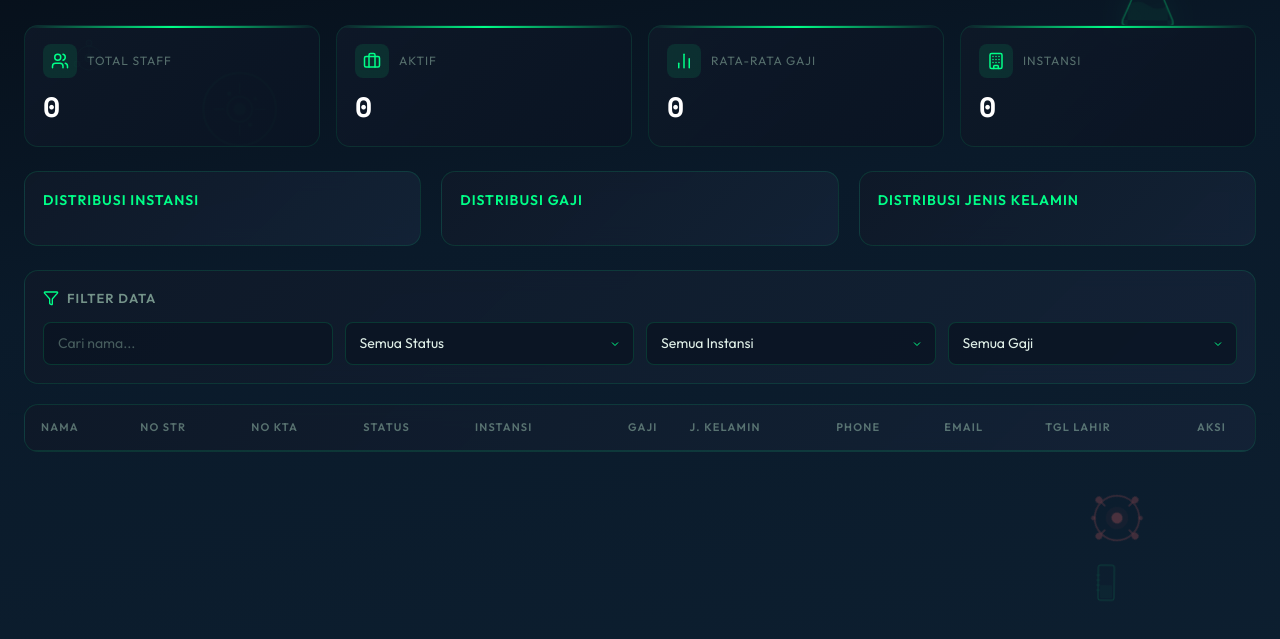
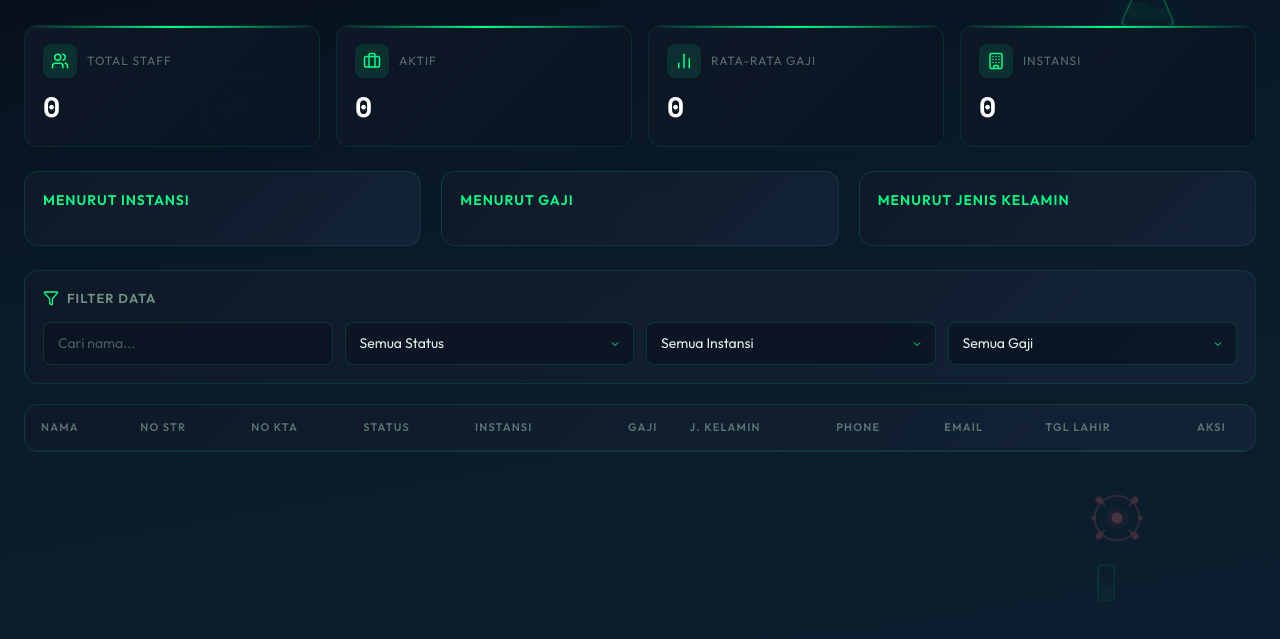
Before and after one commit to akreditasirs7-lang/DPC-Patelki-Banda-Aceh, a plain HTML site: page index.html in a window 1280 px wide. Shown: the part 87-726 px from the top of the page. Drawn offline with nearby package versions, Linux system fonts and the light colour scheme; no server answers.

Commit message:
Update index.html

```diff
--- a/index.html
+++ b/index.html
@@ -6,7 +6,7 @@
 
     <meta charset="UTF-8">
     <meta name="viewport" content="width=device-width, initial-scale=1.0">
-    <title>Lab Staff Dashboard</title>
+    <title>Lab Staff Dashboard DPC Patelki Banda Aceh</title>
     <script src="https://cdn.tailwindcss.com/3.4.17"></script>
     <script src="https://cdn.jsdelivr.net/npm/lucide@0.263.0/dist/umd/lucide.min.js"></script>
     <link
@@ -180,19 +180,19 @@
                 <div class="lab-card anim-slide-up" style="border-radius:14px;padding:18px;animation-delay:0.5s;">
                     <h3
                         style="font-size:14px;color:#00ff88;margin:0 0 16px;font-weight:600;text-transform:uppercase;letter-spacing:1px;">
-                        Distribusi Instansi</h3>
+                        Menurut Instansi</h3>
                     <div id="chart-instansi" style="display:flex;flex-direction:column;gap:12px;"></div>
                 </div><!-- Gaji Chart -->
                 <div class="lab-card anim-slide-up" style="border-radius:14px;padding:18px;animation-delay:0.55s;">
                     <h3
                         style="font-size:14px;color:#00ff88;margin:0 0 16px;font-weight:600;text-transform:uppercase;letter-spacing:1px;">
-                        Distribusi Gaji</h3>
+                        Menurut Gaji</h3>
                     <div id="chart-gaji" style="display:flex;flex-direction:column;gap:12px;"></div>
                 </div><!-- Jenis Kelamin Chart -->
                 <div class="lab-card anim-slide-up" style="border-radius:14px;padding:18px;animation-delay:0.6s;">
                     <h3
                         style="font-size:14px;color:#00ff88;margin:0 0 16px;font-weight:600;text-transform:uppercase;letter-spacing:1px;">
-                        Distribusi Jenis Kelamin</h3>
+                        Menurut Jenis Kelamin</h3>
                     <div id="chart-kelamin" style="display:flex;flex-direction:column;gap:12px;"></div>
                 </div>
             </div><!-- Filters -->
```
